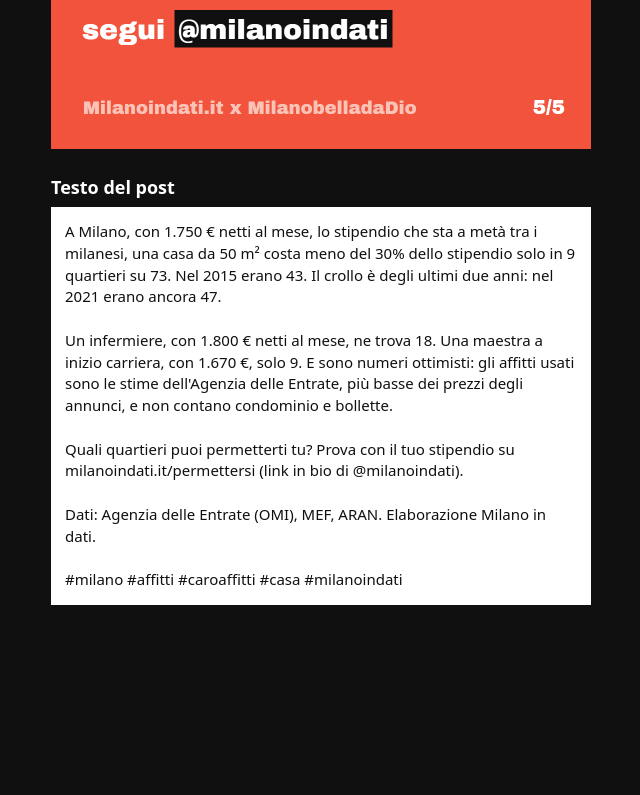
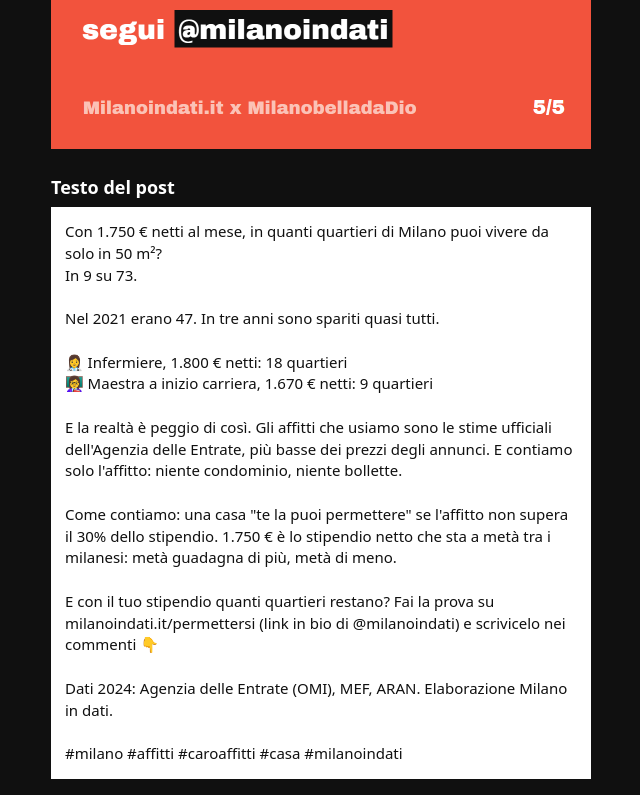
Before and after one commit to andreottiviii-progetti/anteprime-ig, a plain HTML site: page casa/index.html in a window 1280 px wide. Shown: the part 3396-4191 px from the top of the page, without its empty margins (319-959 px from the left). Before the commit the page ends 4017 px from the top, so only its background shows below. Drawn offline with Linux system fonts and the light colour scheme.

Commit message:
Post casa: testo più semplice

```diff
--- a/casa/index.html
+++ b/casa/index.html
@@ -1,12 +1,20 @@
 <!doctype html><html lang="it"><head><meta charset="utf-8"><meta name="viewport" content="width=device-width,initial-scale=1"><meta name="robots" content="noindex,nofollow"><title>Post casa · anteprima</title>
 <style>body{margin:0;background:#101010;color:#fff;font-family:system-ui,Arial,sans-serif}main{max-width:540px;margin:0 auto;padding:16px}h1{font-size:22px;margin:8px 0 4px}p.n{margin:0 0 16px;color:#bbb;font-size:15px}img{display:block;width:100%;height:auto;margin:0 0 14px}h2{font-size:18px;margin:26px 0 8px}pre{white-space:pre-wrap;background:#fff;color:#101010;padding:14px;font:15px/1.45 system-ui,Arial,sans-serif;margin:0}</style></head>
 <body><main><h1>Post casa · Milano in dati × Milano Bella da Dio</h1><p class="n">Anteprima del carosello (5 slide, 1080×1350) e testo del post. Collab: invitare @milanoindati.</p>
-<img src="1.png" alt="Slide 1 di 5" loading="lazy"><img src="2.png" alt="Slide 2 di 5" loading="lazy"><img src="3.png" alt="Slide 3 di 5" loading="lazy"><img src="4.png" alt="Slide 4 di 5" loading="lazy"><img src="5.png" alt="Slide 5 di 5" loading="lazy"><h2>Testo del post</h2><pre>A Milano, con 1.750 € netti al mese, lo stipendio che sta a metà tra i milanesi, una casa da 50 m² costa meno del 30% dello stipendio solo in 9 quartieri su 73. Nel 2015 erano 43. Il crollo è degli ultimi due anni: nel 2021 erano ancora 47.
+<img src="1.png" alt="Slide 1 di 5" loading="lazy"><img src="2.png" alt="Slide 2 di 5" loading="lazy"><img src="3.png" alt="Slide 3 di 5" loading="lazy"><img src="4.png" alt="Slide 4 di 5" loading="lazy"><img src="5.png" alt="Slide 5 di 5" loading="lazy"><h2>Testo del post</h2><pre>Con 1.750 € netti al mese, in quanti quartieri di Milano puoi vivere da solo in 50 m²?
+In 9 su 73.
 
-Un infermiere, con 1.800 € netti al mese, ne trova 18. Una maestra a inizio carriera, con 1.670 €, solo 9. E sono numeri ottimisti: gli affitti usati sono le stime dell&#x27;Agenzia delle Entrate, più basse dei prezzi degli annunci, e non contano condominio e bollette.
+Nel 2021 erano 47. In tre anni sono spariti quasi tutti.
 
-Quali quartieri puoi permetterti tu? Prova con il tuo stipendio su milanoindati.it/permettersi (link in bio di @milanoindati).
+👩‍⚕️ Infermiere, 1.800 € netti: 18 quartieri
+👩‍🏫 Maestra a inizio carriera, 1.670 € netti: 9 quartieri
 
-Dati: Agenzia delle Entrate (OMI), MEF, ARAN. Elaborazione Milano in dati.
+E la realtà è peggio di così. Gli affitti che usiamo sono le stime ufficiali dell&#x27;Agenzia delle Entrate, più basse dei prezzi degli annunci. E contiamo solo l&#x27;affitto: niente condominio, niente bollette.
+
+Come contiamo: una casa &quot;te la puoi permettere&quot; se l&#x27;affitto non supera il 30% dello stipendio. 1.750 € è lo stipendio netto che sta a metà tra i milanesi: metà guadagna di più, metà di meno.
+
+E con il tuo stipendio quanti quartieri restano? Fai la prova su milanoindati.it/permettersi (link in bio di @milanoindati) e scrivicelo nei commenti 👇
+
+Dati 2024: Agenzia delle Entrate (OMI), MEF, ARAN. Elaborazione Milano in dati.
 
 #milano #affitti #caroaffitti #casa #milanoindati</pre></main></body></html>
```
